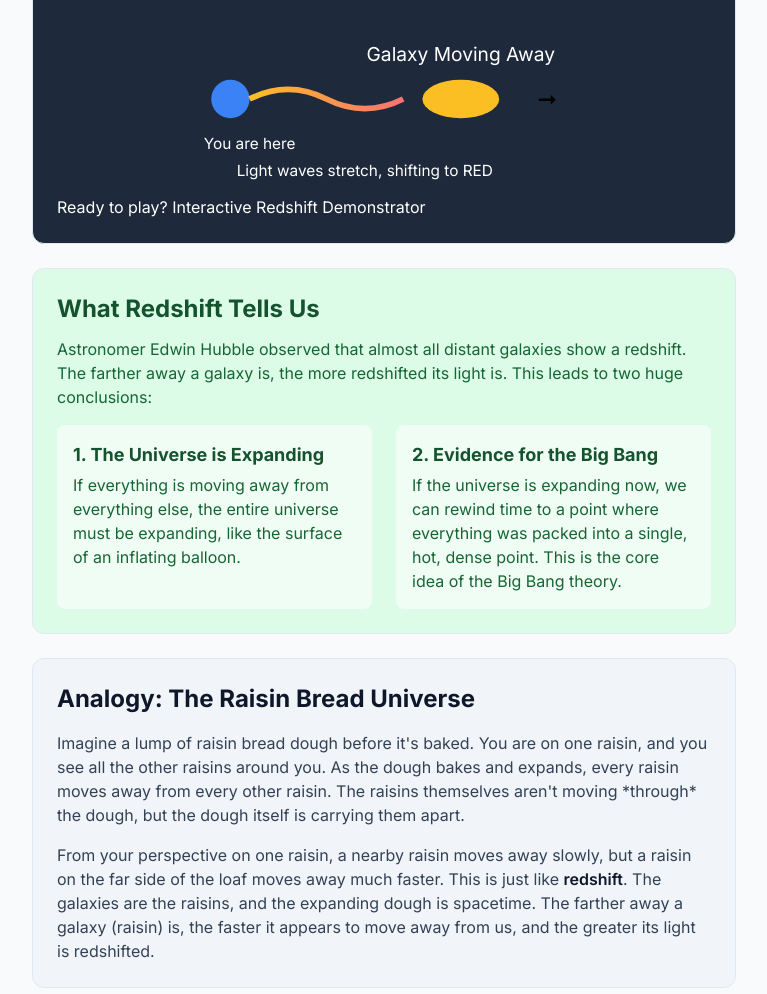
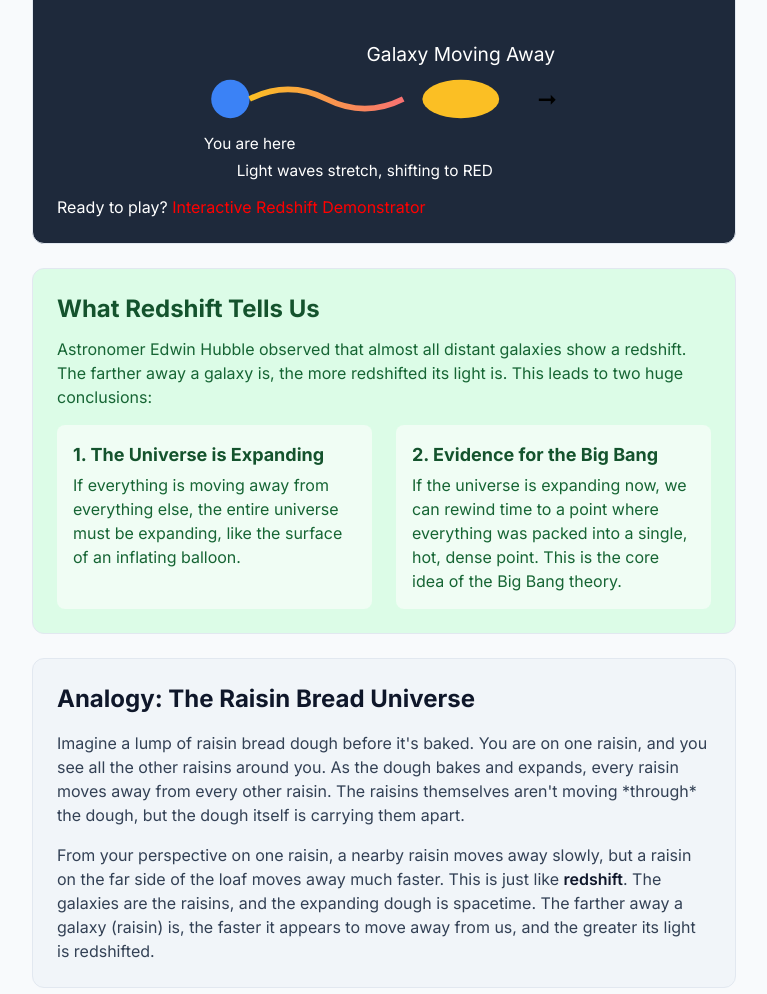
Before and after one commit to jcykung/innovation, a plain HTML site: page vocab/red_shift.html in a window 1280 px wide. Shown: the part 1499-2493 px from the top of the page, without its empty margins (256-1023 px from the left). Drawn offline with nearby package versions, Linux system fonts and the light colour scheme.

Commit message:
Update link styles in styles.css for improved visual interaction

```diff
--- a/styles.css
+++ b/styles.css
@@ -1,5 +1,6 @@
 a:link {
-    text-decoration: none;
+    color: red;
+    text-decoration: dotted;
 }
 a:hover {
     background-color: yellowgreen;
```
